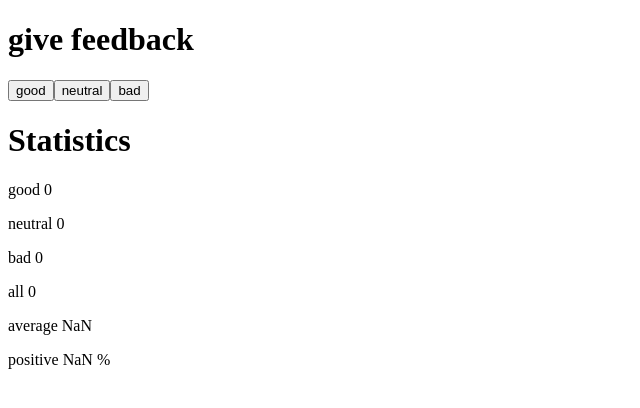
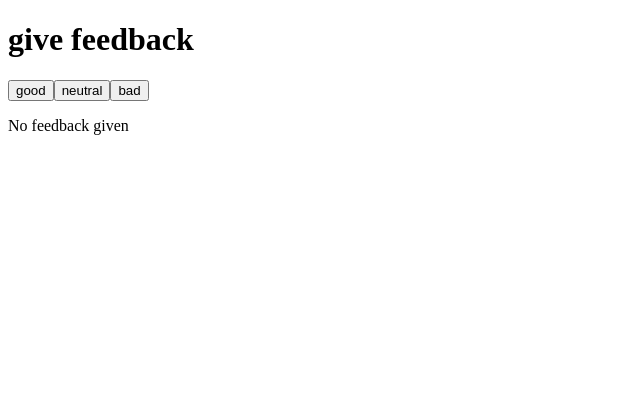
Before and after one commit to hgao080/full-stack-open, a React (Vite) app in the folder part1/unicafe/: page / in a window 1280 px wide. Shown: the top 408 px of the page, without its empty margins (0-640 px from the left). Built offline with nearby package versions, Linux system fonts and the light colour scheme.

Commit message:
Added conditional rendering for when no feedback has been given

```diff
--- a/part1/unicafe/src/App.jsx
+++ b/part1/unicafe/src/App.jsx
@@ -21,6 +21,12 @@ const Content = ({text, data}) => {
 const Statistics = (props) => {
   const {good, neutral, bad} = props
   const all = good + neutral + bad
+
+  if (all == 0) {
+    return (
+      <p>No feedback given</p>
+    )
+  }
 
   return (
     <div>
```
